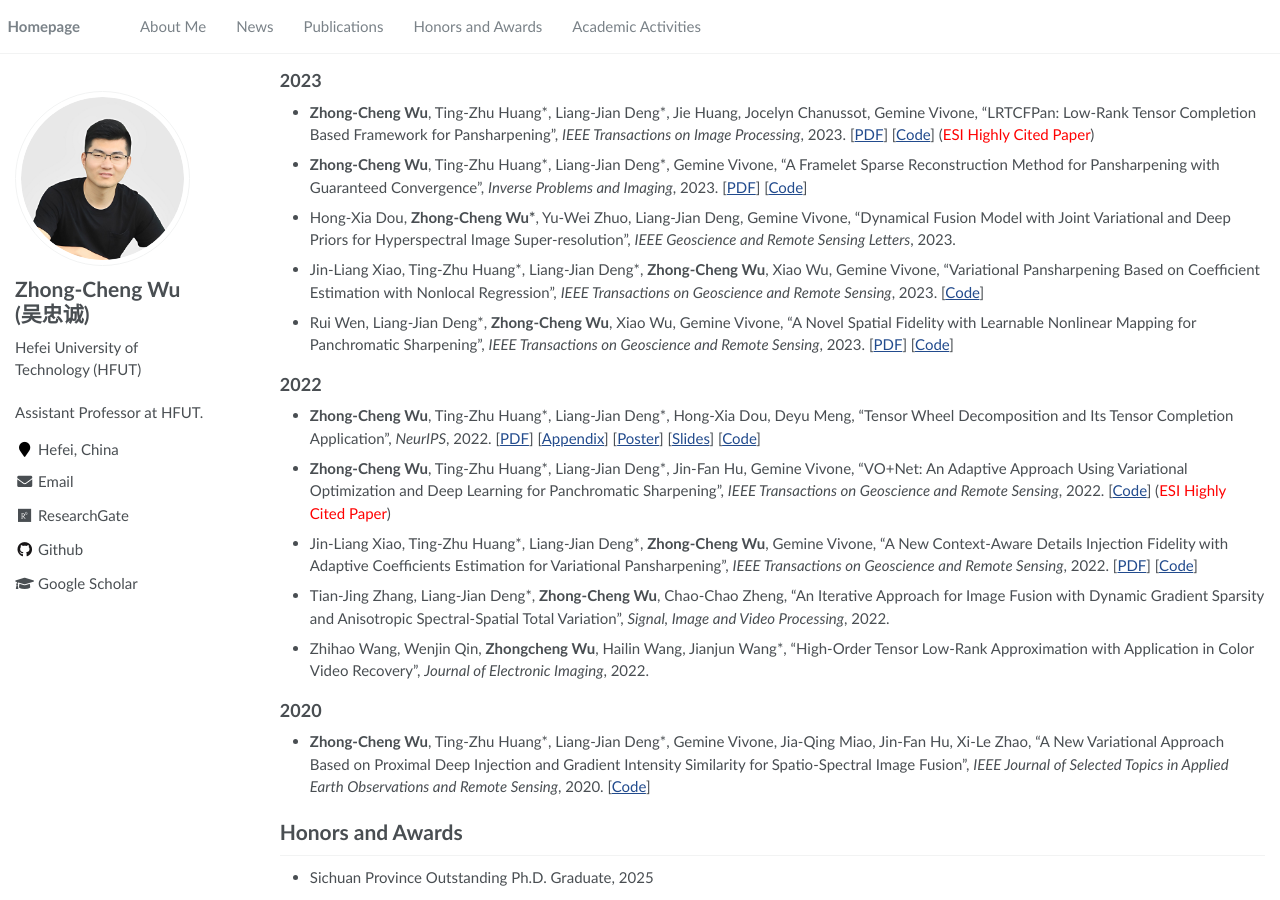
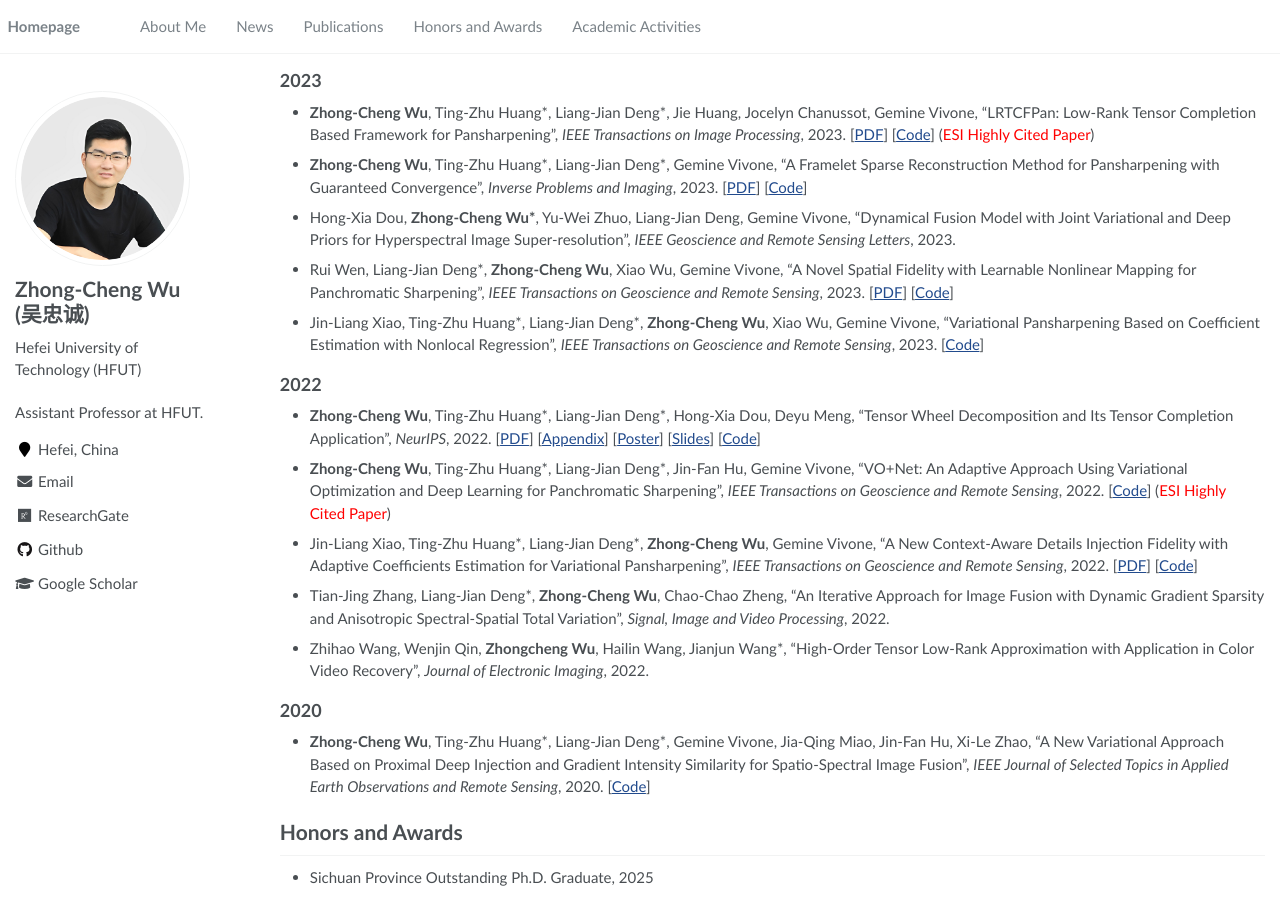
Before and after one commit to zhongchengwu/zhongchengwu.github.io, a Jekyll site: the page built from _pages/about.md, in a window 1280 px wide and 900 px high, scrolled down 831 px. Built offline with Jekyll 4.4.1, drawn with Linux system fonts in a browser that asks for light colours.

```diff
--- a/_pages/about.md
+++ b/_pages/about.md
@@ -59,9 +59,9 @@ My research interests include high-dimensional image processing, image fusion, t
 
 - Hong-Xia Dou, <b>Zhong-Cheng Wu\*</b>, Yu-Wei Zhuo, Liang-Jian Deng, Gemine Vivone, "Dynamical Fusion Model with Joint Variational and Deep Priors for Hyperspectral Image Super-resolution", *IEEE Geoscience and Remote Sensing Letters*, 2023.
 
+- Rui Wen, Liang-Jian Deng\*, <b>Zhong-Cheng Wu</b>, Xiao Wu,  Gemine Vivone, "A Novel Spatial Fidelity with Learnable Nonlinear Mapping for Panchromatic Sharpening", *IEEE Transactions on Geoscience and Remote Sensing*, 2023. [[PDF](https://liangjiandeng.github.io/papers/2023/wen-tgrs2023.pdf)] [[Code](https://github.com/liangjiandeng/-LNM-PS)]
+
 - Jin-Liang Xiao, Ting-Zhu Huang\*, Liang-Jian Deng\*, <b>Zhong-Cheng Wu</b>, Xiao Wu, Gemine Vivone, "Variational Pansharpening Based on Coefficient Estimation with Nonlocal Regression", *IEEE Transactions on Geoscience and Remote Sensing*, 2023. [[Code](https://github.com/Jin-liangXiao/SFNLR)]
-
-- Rui Wen, Liang-Jian Deng\*, <b>Zhong-Cheng Wu</b>, Xiao Wu,  Gemine Vivone, "A Novel Spatial Fidelity with Learnable Nonlinear Mapping for Panchromatic Sharpening", *IEEE Transactions on Geoscience and Remote Sensing*, 2023. [[PDF](https://liangjiandeng.github.io/papers/2023/wen-tgrs2023.pdf)] [[Code](https://github.com/liangjiandeng/-LNM-PS)]
 
 ## 2022
 
```
